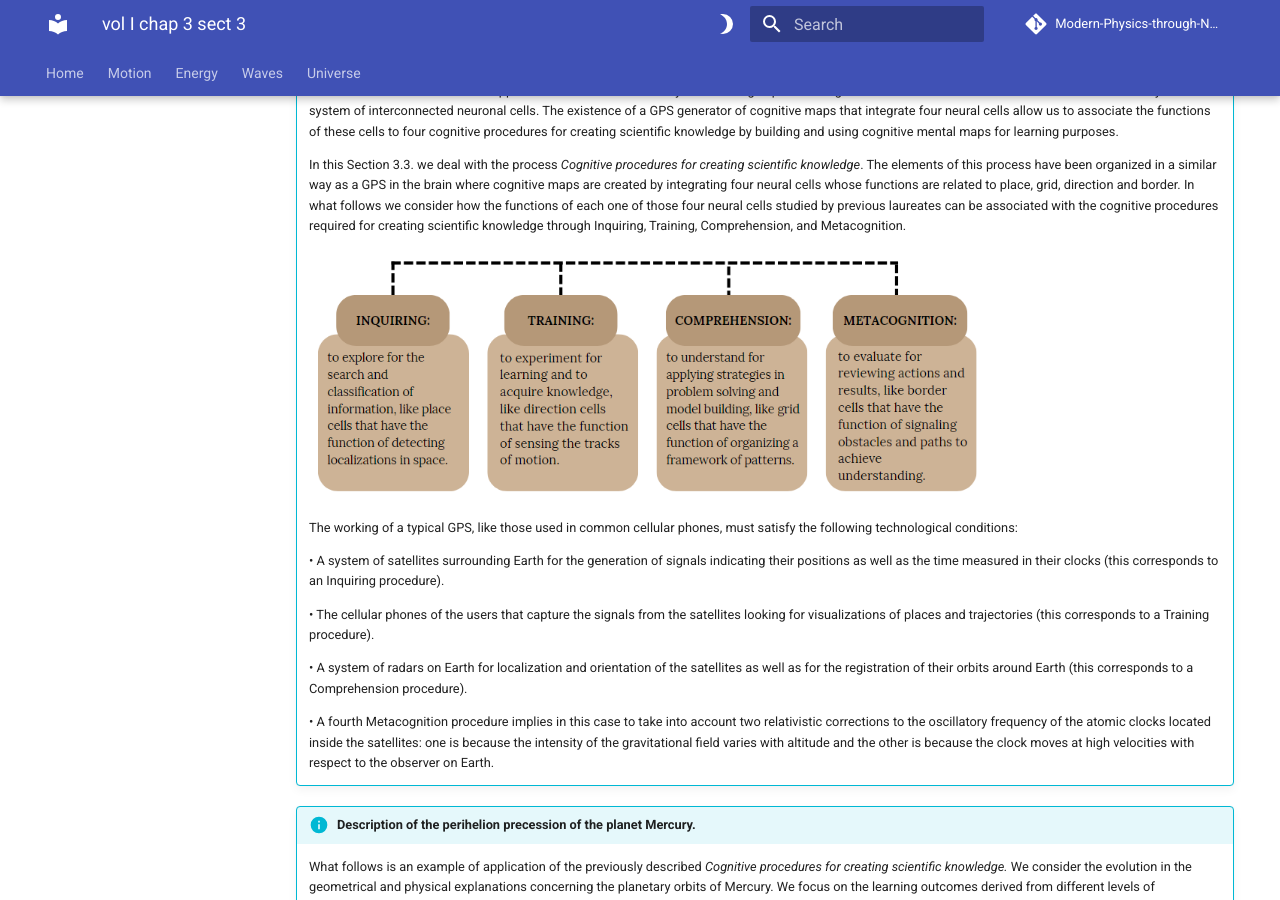
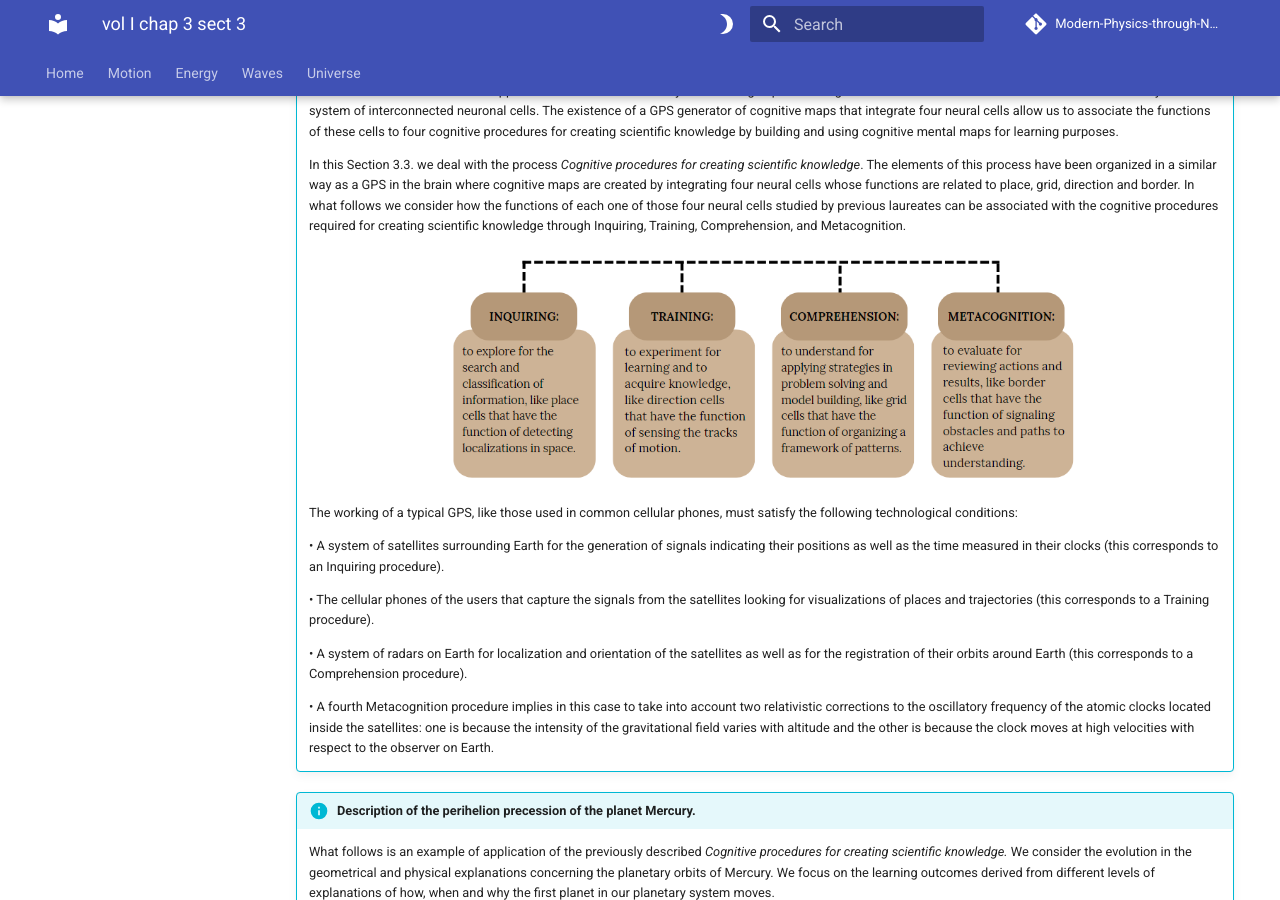
Before and after one commit to modphysnobel/modphysnobel.github.io, an MkDocs documentation site: the page built from docs/vol-I/vol-I-chap-3-sect-3.md, in a window 1280 px wide and 900 px high, scrolled down 480 px. Built offline with MkDocs 1.6.1 and Material for MkDocs 9.7.7, drawn with Linux system fonts in a browser that asks for light colours; some web fonts are replaced; comment, search, counter and statistics services are not loaded.

Commit message:
Update vol-I-chap-3-sect-3.md

```diff
--- a/docs/vol-I/vol-I-chap-3-sect-3.md
+++ b/docs/vol-I/vol-I-chap-3-sect-3.md
@@ -14,7 +14,9 @@
 
 	In this Section 3.3. we deal with the process *Cognitive procedures for creating scientific knowledge*. The elements of this process have been organized in a similar way as a GPS in the brain where cognitive maps are created by integrating four neural cells whose functions are related to place, grid, direction and border. In what follows we consider how the functions of each one of those four neural cells studied by previous laureates can be associated with the cognitive procedures required for creating scientific knowledge through Inquiring, Training, Comprehension, and Metacognition.
 
-	![Fig1](./figs/Vol-I-chap-3-sect-3-Fig1.PNG){width="680"}
+	<p align="center">
+	![Fig1](./figs/Vol-I-chap-3-sect-3-Fig1.PNG){width="640"}
+	</p>
 
 	The working of a typical GPS, like those used in common cellular phones, must satisfy the following technological conditions:
 
```
